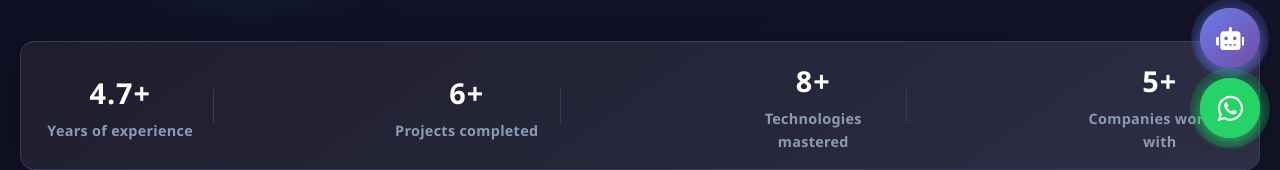
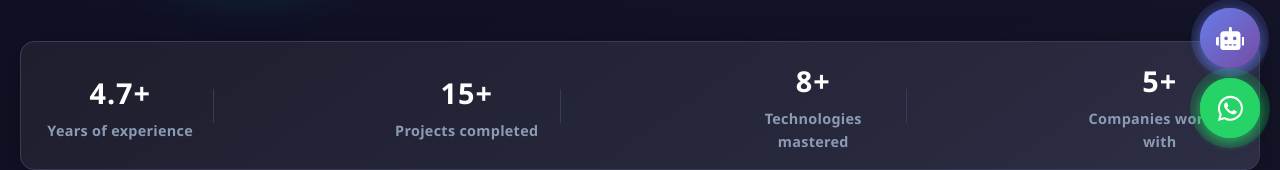
Before and after one commit to azim-ansari-au9/june-portfolio, a React (Create React App) app: page / in a window 1280 px wide. Shown: the part 642-812 px from the top of the page. Built offline with nearby package versions, Linux system fonts and the light colour scheme.

Commit message:
added project count

```diff
--- a/src/App.js
+++ b/src/App.js
@@ -156,7 +156,7 @@ function PortfolioContent() {
   // Derived hero stats from existing content
   // const totalMonths = workExperienceWithMonths.reduce((sum, exp) => sum + (exp.months || 0), 0);
   const yearsExperience =4.7;
-  const projectsCompleted = projects.length;
+  const projectsCompleted = 15;
   // Count of technologies represented in Skills section (kept consistent with visible list)
   const technologiesMastered = 8;
   const companiesWorkedWith = workExperience.length;
```
